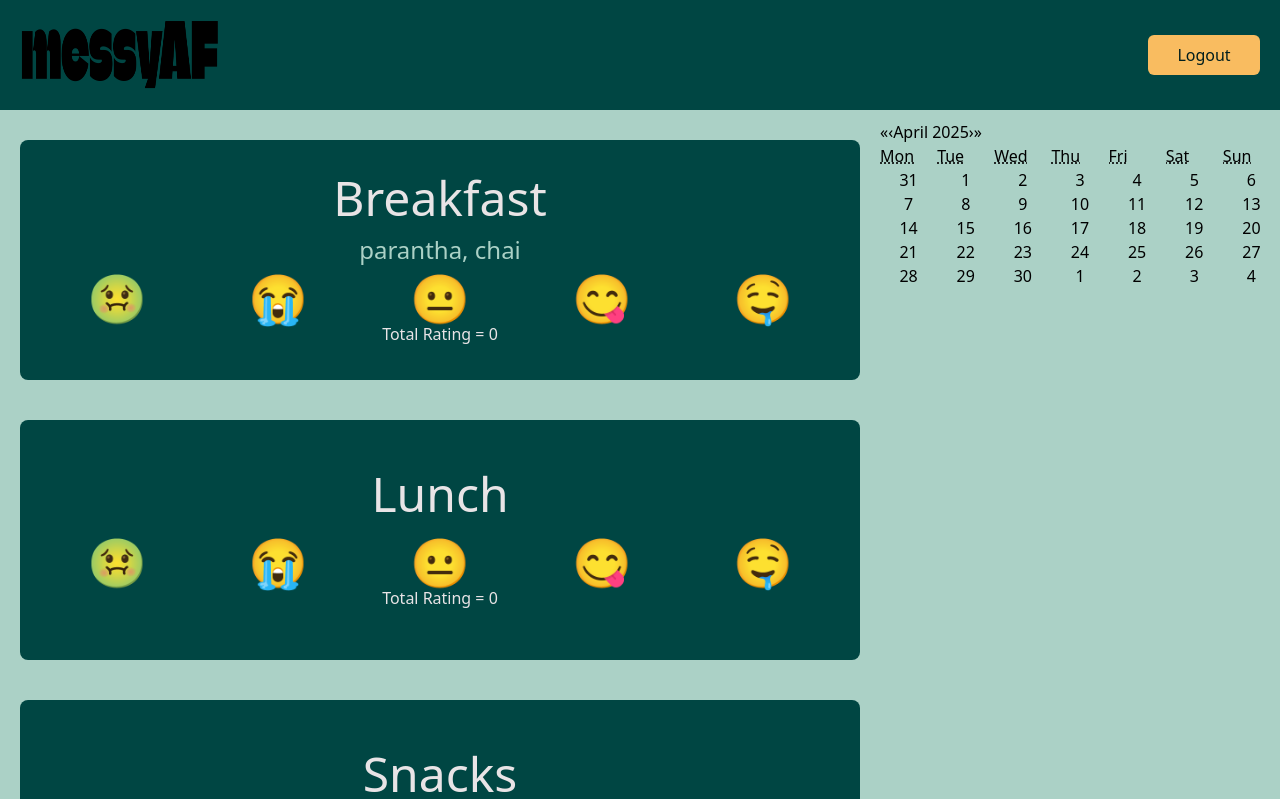
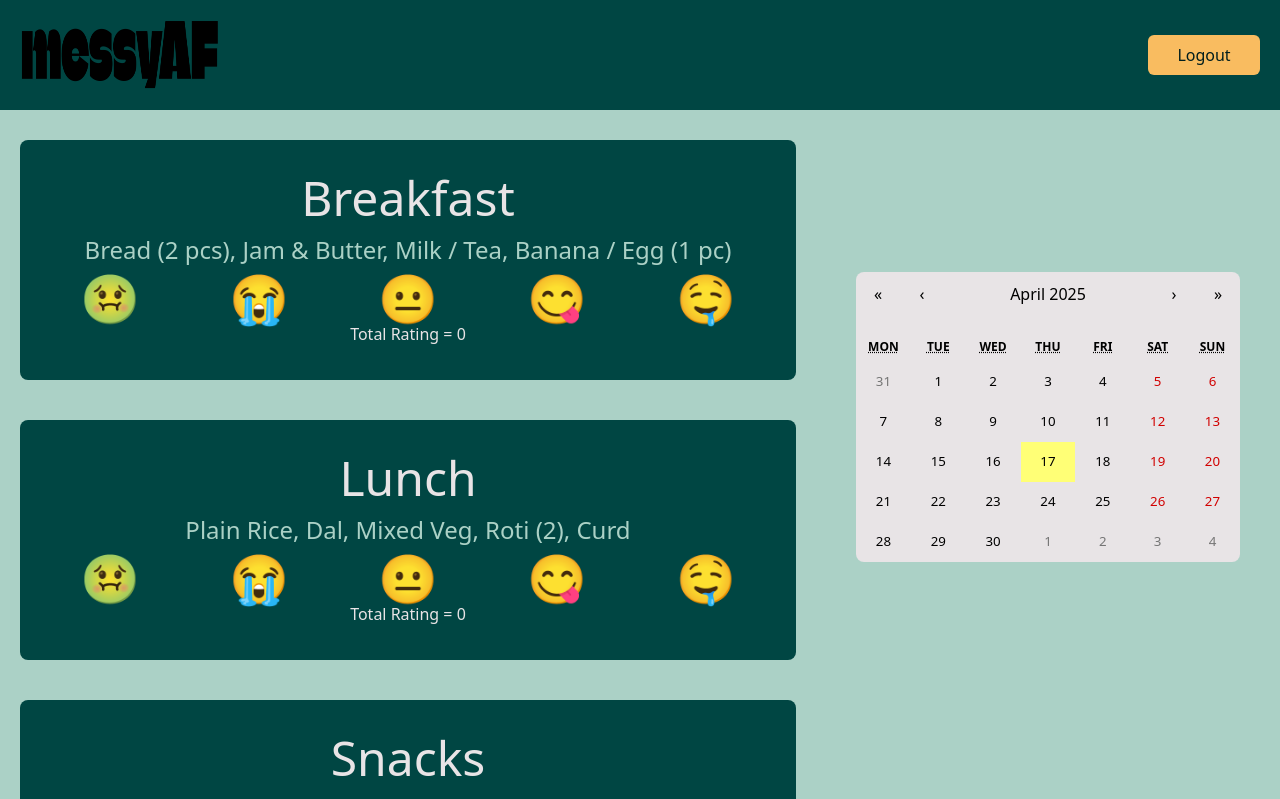
Before and after one commit to KDhawan03/messyAF, a React (Vite) app in the folder frontend/: page / in a window 1280 px wide. Shown: the top 799 px of the page. Built offline with nearby package versions, Linux system fonts and the light colour scheme.

Commit message:
updated menu

```diff
--- a/frontend/src/App.jsx
+++ b/frontend/src/App.jsx
@@ -2,7 +2,8 @@ import { useState } from 'react'
 import './App.css'
 import Navbar from './components/Navbar'
 import MealPanels from './components/MealPanels'
-import Calendar from 'react-calendar'
+import Calendar from './components/Calendar'
+import 'react-calendar/dist/Calendar.css';
 
 function App() {
 
@@ -14,70 +15,69 @@ function App() {
 
   const menu = [
     {
-      day : 'Monday',
-      meals : {
-        Breakfast: ['Aloo parantha', 'chai'],
-        Lunch: [''],
-        Snacks: [''],
-        Dinner: ['']
+      day: 'Monday',
+      meals: {
+        Breakfast: ['Aloo parantha (1 pc)', 'Bread (2 pcs)', 'Jam & Butter', 'Milk / Tea', 'Banana / Egg (1 pc)'],
+        Lunch: ['Jeera Rice', 'Arhar Dal', 'Bhindi Veg with Gravy', 'Roti (2)', 'Curd'],
+        Snacks: ['Papad', 'Sauce'],
+        Dinner: ['Plain Rice', 'Masoor Dal', 'Roti (2)', 'Mix Veg / Paneer Masala', 'Egg Rice / Chicken Masala']
       }
     },
     {
-      day : 'Tuesday',
-      meals : {
-        Breakfast: ['Sattu parantha', 'chai'],
-        Lunch: [''],
-        Snacks: [''],
-        Dinner: ['']
+      day: 'Tuesday',
+      meals: {
+        Breakfast: ['Aloo / Sattu Parantha', 'Bread (2 pcs)', 'Jam & Butter', 'Milk / Tea', 'Banana / Egg (1 pc)'],
+        Lunch: ['Plain Rice', 'Dal', 'Mixed Veg', 'Roti (2)', 'Curd'],
+        Snacks: ['Veg Cutlets (2 pcs)', 'Lime Juice / Coffee'],
+        Dinner: ['Veg Biryani (Dahi + Raita)', 'Mix Curry', 'Suji Halwa / Gulab Jamun']
       }
     },
     {
-      day : 'Wednesday',
-      meals : {
-        Breakfast: ['Aloo parantha', 'chai'],
-        Lunch: [''],
-        Snacks: [''],
-        Dinner: ['']
+      day: 'Wednesday',
+      meals: {
+        Breakfast: ['Chole', 'Aloo Parantha', 'Bread (2 pcs)', 'Jam & Butter', 'Chutney', 'Milk / Tea', 'Banana / Egg (1 pc)'],
+        Lunch: ['Rajma', 'Plain Rice', 'Aloo Squash', 'Roti (2)', 'Curd'],
+        Snacks: ['Maggi / Noodles', 'Ketchup', 'Tea'],
+        Dinner: ['Jeera Rice', 'Chana Dal', 'Roti (2)', 'Kadhi Paneer / Veg Kofta', 'Salad']
       }
     },
     {
-      day : 'Thursday',
-      meals : {
-        Breakfast: [' parantha', 'chai'],
-        Lunch: [''],
-        Snacks: [''],
-        Dinner: ['']
+      day: 'Thursday',
+      meals: {
+        Breakfast: ['Bread (2 pcs)', 'Jam & Butter', 'Milk / Tea', 'Banana / Egg (1 pc)'],
+        Lunch: ['Plain Rice', 'Dal', 'Mixed Veg', 'Roti (2)', 'Curd'],
+        Snacks: ['Sandwich', 'Sauce'],
+        Dinner: ['Veg Pulao', 'Chana Dal', 'Roti', 'Masoor Dal Tadka', 'Bhindi / Mixed Veg']
       }
     },
     {
-      day : 'Friday',
-      meals : {
-        Breakfast: ['Aloo parantha', 'chai'],
-        Lunch: [''],
-        Snacks: [''],
-        Dinner: ['']
+      day: 'Friday',
+      meals: {
+        Breakfast: ['Plain Parantha', 'Bread (2 pcs)', 'Jam & Butter', 'Milk / Tea', 'Banana / Egg (1 pc)'],
+        Lunch: ['Rice', 'Dal Tadka', 'Aloo Methi / Kofta Curry', 'Roti (2)', 'Curd'],
+        Snacks: ['Boiled Chana / Sprouts', 'Salt + Lemon', 'Tea'],
+        Dinner: ['Peas Pulao', 'Dal Makhani', 'Mix Veg', 'Paneer Masala', 'Roti (2)', 'Egg Curry / Veg Kofta']
       }
     },
     {
-      day : 'Saturday',
-      meals : {
-        Breakfast: ['Aloo parantha', 'chai'],
-        Lunch: [''],
-        Snacks: [''],
-        Dinner: ['']
+      day: 'Saturday',
+      meals: {
+        Breakfast: ['Vada (2 pcs)', 'Sambar', 'Coconut Chutney', 'Bread (2 pcs)', 'Jam & Butter', 'Milk / Tea', 'Banana / Egg (1 pc)'],
+        Lunch: ['Plain Rice', 'Dal Makhani', 'Aloo', 'Roti (2)', 'Fish Gravy (2 pc) / Paneer Curry'],
+        Snacks: ['Samosa (2 pcs)', 'Chutney'],
+        Dinner: ['Mix Khichdi', 'Ghee', 'Papad', 'Pickle']
       }
     },
     {
-      day : 'Sunday',
-      meals : {
-        Breakfast: ['Aloo parantha', 'chai'],
-        Lunch: [''],
-        Snacks: [''],
-        Dinner: ['']
+      day: 'Sunday',
+      meals: {
+        Breakfast: ['Chole', 'Bhatura', 'Pickle (2 pcs)', 'Tea'],
+        Lunch: ['Peas Pulao', 'Chana Dal Fry', 'Onion Salad', 'Paneer Butter Masala / Chicken Gravy (4 pcs)'],
+        Snacks: ['NO SNACKS'],
+        Dinner: ['Plain Rice', 'Dal', 'Roti', 'Chole', 'Mix Veg', 'Ice Cream (1 scoop)']
       }
     }
-  ]
-
+  ];
   const todayMeals = menu.find((i) => i.day === selectedDay)
   return (
     <div>
@@ -94,7 +94,7 @@ function App() {
             ))
           }
         </div>
-        <div className={'w-100'}>
+        <div className={'w-96 bg-[#e8e4e6] self-start mt-38 rounded-lg mx-10'}>
           <Calendar/>
         </div>
       </div>
--- /dev/null
+++ b/frontend/src/components/Calendar.css
@@ -0,0 +1,4 @@
+.react-calendar {
+    all: unset;
+    background-color: #000 !important;
+}
--- a/frontend/src/components/Calendar.jsx
+++ b/frontend/src/components/Calendar.jsx
@@ -1,10 +1,12 @@
 import React from 'react'
 import ReactCalendar from 'react-calendar'
+import 'react-calendar/dist/Calendar.css';
+import './Calendar.css';
 
 const Calendar = () => {
   return (
-    <div className='w-300'>
-        <ReactCalendar/>
+    <div>
+      <ReactCalendar />
     </div>
   )
 }
```
